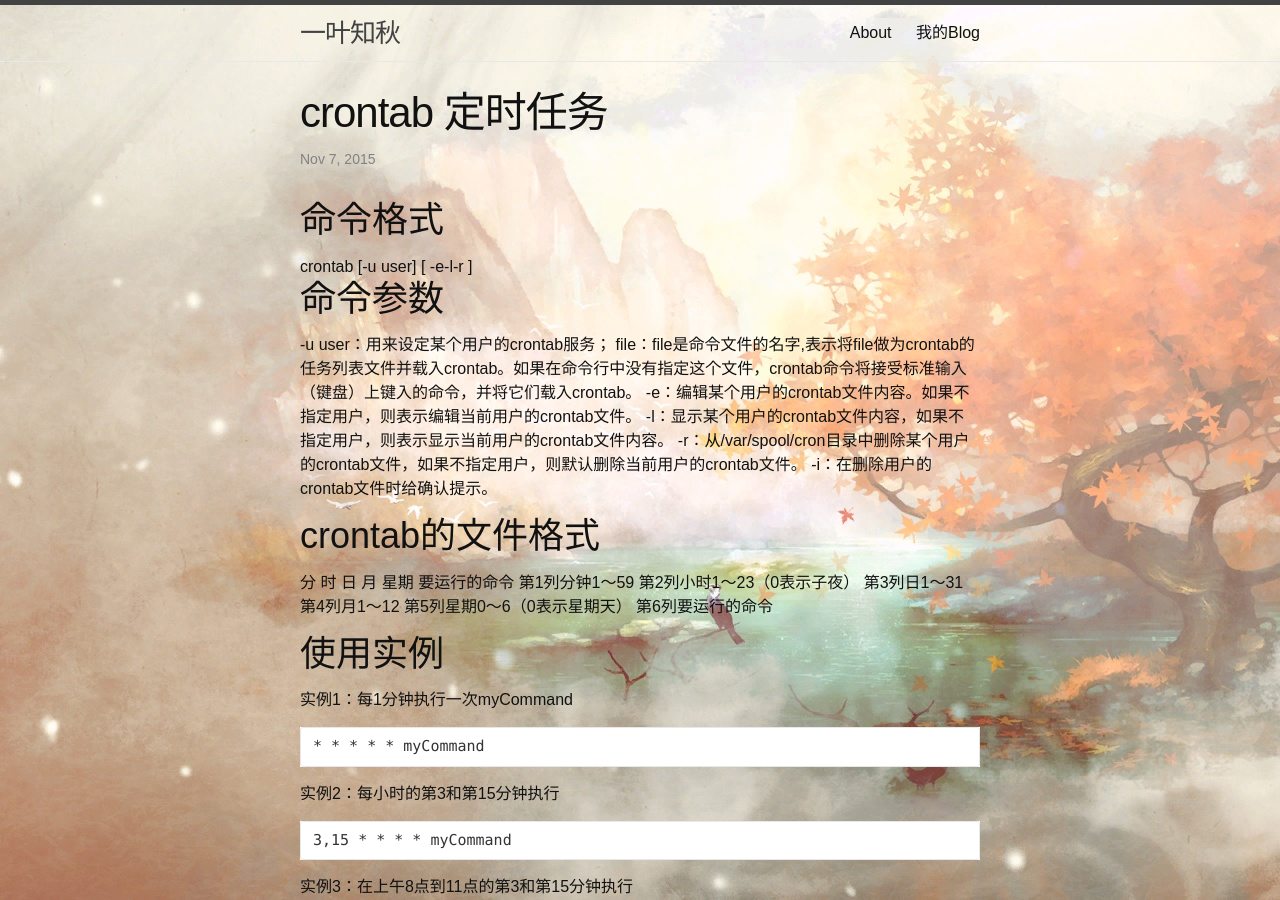
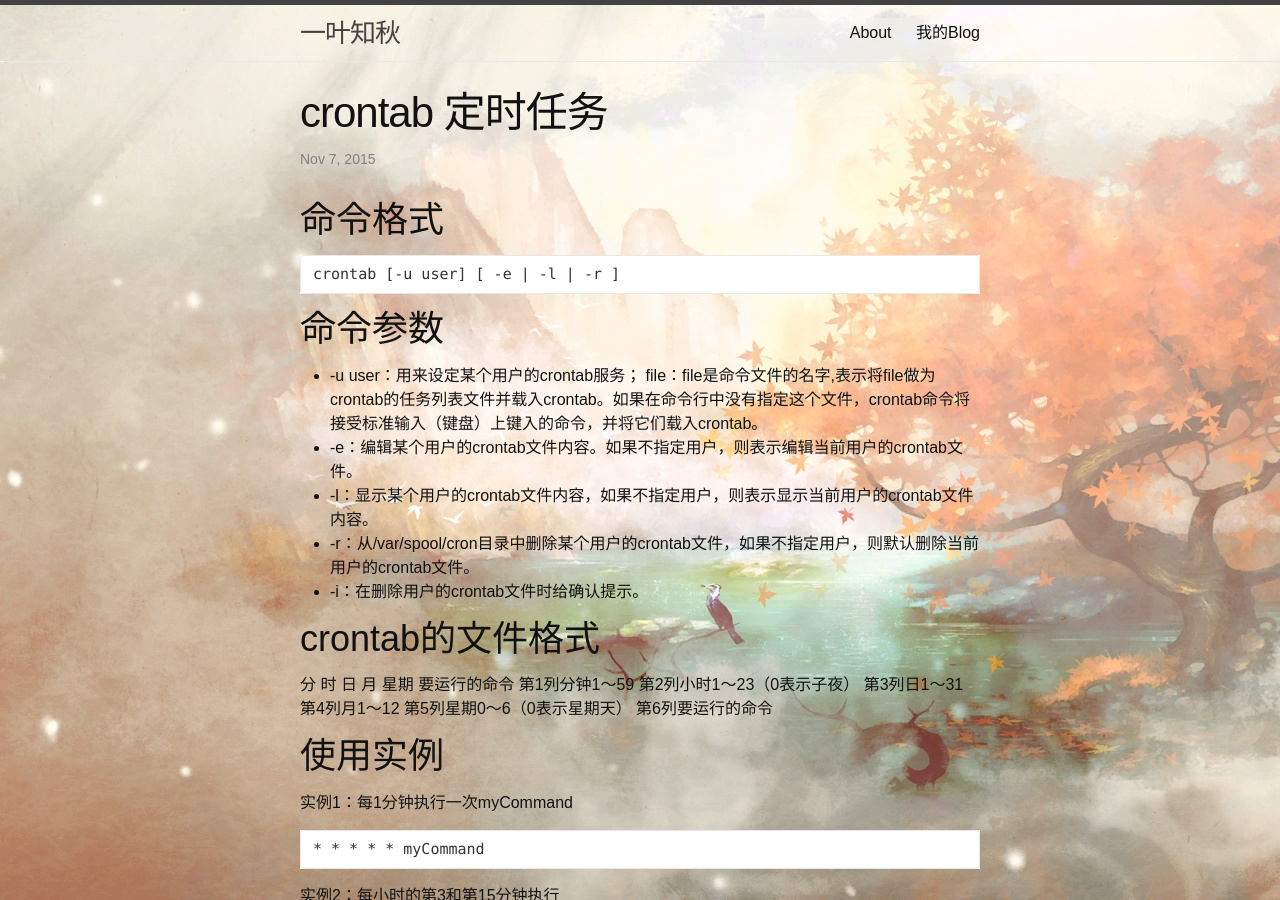
Before and after one commit to AminHuang/blog-aminhuang, a Jekyll site: the page built from _posts/2015-11-07-crontab.markdown, in a window 1280 px wide and 900 px high. Built offline with Jekyll 4.4.1, drawn with Linux system fonts in a browser that asks for light colours; some of the changed text lies outside the part shown.

````diff
--- a/_posts/2015-11-07-crontab.markdown
+++ b/_posts/2015-11-07-crontab.markdown
@@ -6,18 +6,19 @@ date:   2015-11-07 15:17:00
 
 # 命令格式
 
+```
 crontab [-u user] [ -e | -l | -r ]
-
+```
 
 
 #命令参数
 
--u user：用来设定某个用户的crontab服务；
+* -u user：用来设定某个用户的crontab服务；
 file：file是命令文件的名字,表示将file做为crontab的任务列表文件并载入crontab。如果在命令行中没有指定这个文件，crontab命令将接受标准输入（键盘）上键入的命令，并将它们载入crontab。
--e：编辑某个用户的crontab文件内容。如果不指定用户，则表示编辑当前用户的crontab文件。
--l：显示某个用户的crontab文件内容，如果不指定用户，则表示显示当前用户的crontab文件内容。
--r：从/var/spool/cron目录中删除某个用户的crontab文件，如果不指定用户，则默认删除当前用户的crontab文件。
--i：在删除用户的crontab文件时给确认提示。
+* -e：编辑某个用户的crontab文件内容。如果不指定用户，则表示编辑当前用户的crontab文件。
+* -l：显示某个用户的crontab文件内容，如果不指定用户，则表示显示当前用户的crontab文件内容。
+* -r：从/var/spool/cron目录中删除某个用户的crontab文件，如果不指定用户，则默认删除当前用户的crontab文件。
+* -i：在删除用户的crontab文件时给确认提示。
 
 
 #crontab的文件格式
@@ -126,22 +127,31 @@ $ crontab davecron
 #列出crontab文件
 
 使用-l参数列出crontab文件:
+
+```
 $ crontab -l
 0,15,30,45,18-06 * * * /bin/echo `date` > dev/tty1
+```
+
 可以使用这种方法在$HOME目录中对crontab文件做一备份:
+```
 $ crontab -l > $HOME/mycron
+```
 
 
 #编辑crontab文件
 
 如果希望添加、删除或编辑crontab文件中的条目，而EDITOR环境变量又设置为vi，那么就可以用vi来编辑crontab文件:
+```
 $ crontab -e
+```
 
 
 #删除crontab文件
 
+```
 $crontab -r
-
+```
 
 
 #自己例子：
````
